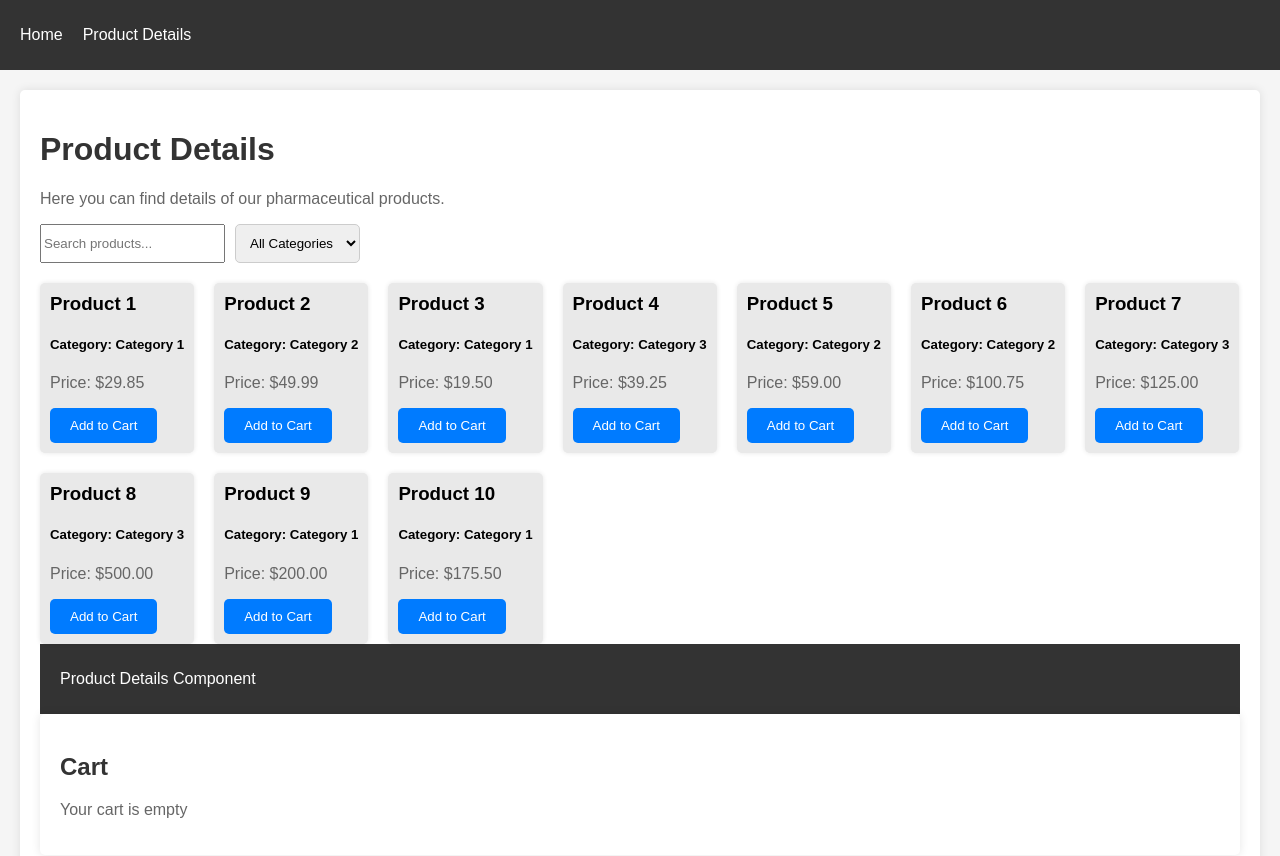
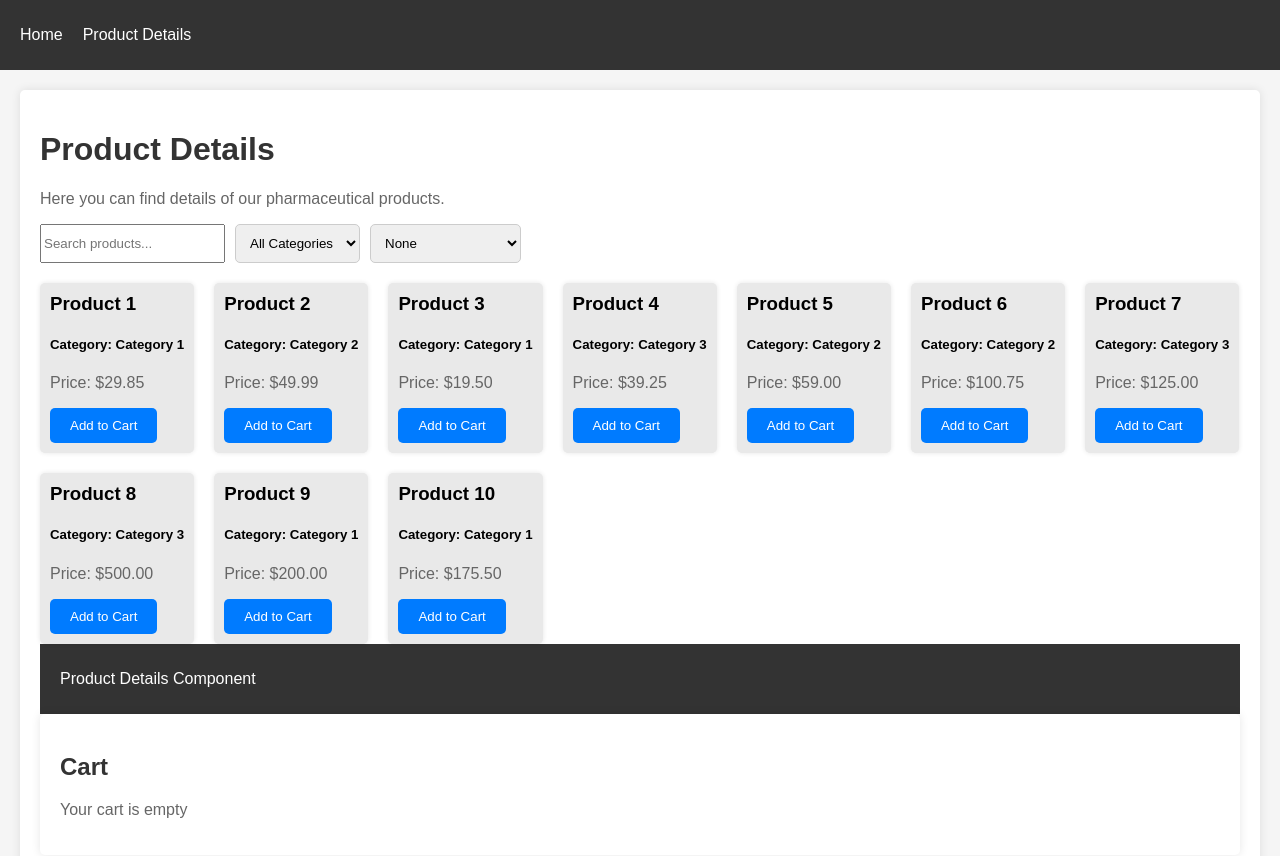
Before and after one commit to akhilShaji1995/PharmaApplication, a React (Create React App) app in the folder pharma-app/: page /product-details in a window 1280 px wide. Shown: the top 856 px of the page. Built offline with nearby package versions, Linux system fonts and the light colour scheme.

Commit message:
Sorting with price added to product listing page

```diff
--- a/pharma-app/src/components/ProductList.js
+++ b/pharma-app/src/components/ProductList.js
@@ -5,6 +5,7 @@ const ProductList = ({ addToCart }) => {
 
     const [filter, setFilter] = useState('');
     const [search, setSearch] = useState('');
+    const [sortOption, setSortOption] = useState('');
 
     const handleFilterChange = (event) => {
         setFilter(event.target.value);
@@ -18,6 +19,15 @@ const ProductList = ({ addToCart }) => {
     filteredProducts = filteredProducts.filter(product =>
         product.name.toLowerCase().includes(search.toLowerCase())
     );
+    const sortedProducts = [...filteredProducts].sort((a, b) => {
+        if (sortOption === 'price-asc') {
+          return a.price - b.price;
+        } else if (sortOption === 'price-desc') {
+          return b.price - a.price;
+        } else {
+          return 0;
+        }
+      });
 
   return (
     <div>
@@ -34,10 +44,15 @@ const ProductList = ({ addToCart }) => {
                 <option value="Category 2">Category 2</option>
                 <option value="Category 3">Category 3</option>
             </select>
+            <select onChange={(e) => setSortOption(e.target.value)} value={sortOption}>
+                <option value="">None</option>
+                <option value="price-asc">Price: Low to High</option>
+            <option value="price-desc">Price: High to Low</option>
+            </select>
         </div>
     <div className="product-list">
 
-      {filteredProducts.map((product) => (
+      {sortedProducts.map((product) => (
         <div key={product.id} className="product">
           <h3>{product.name}</h3>
           <h5>Category: {product.category}</h5>
```
